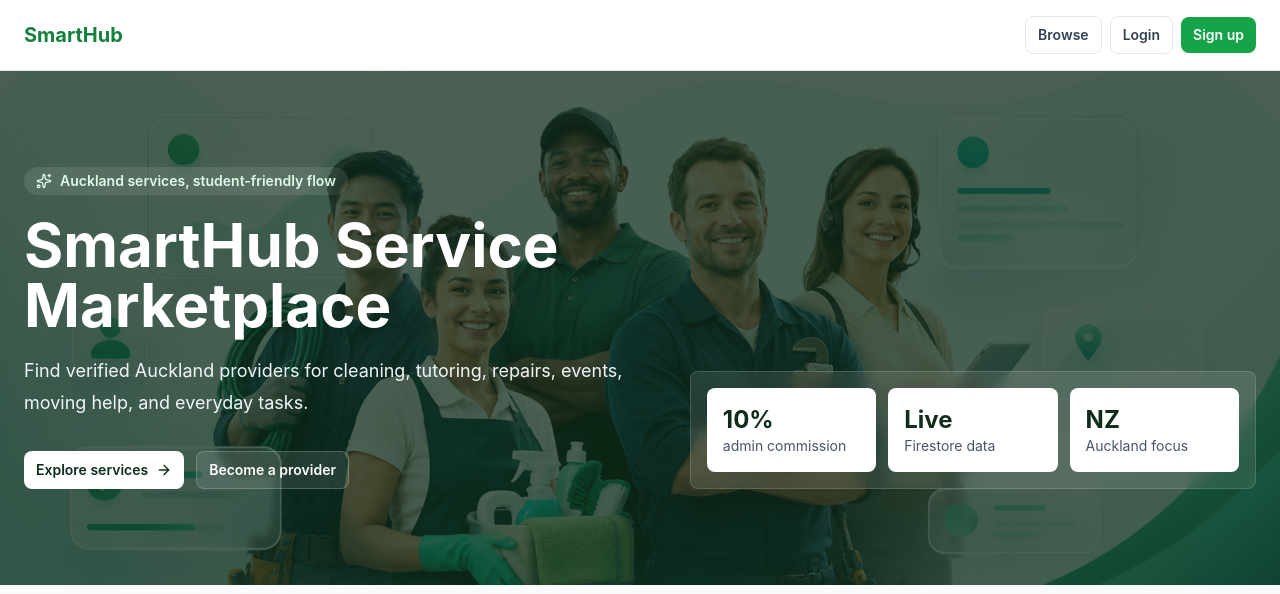
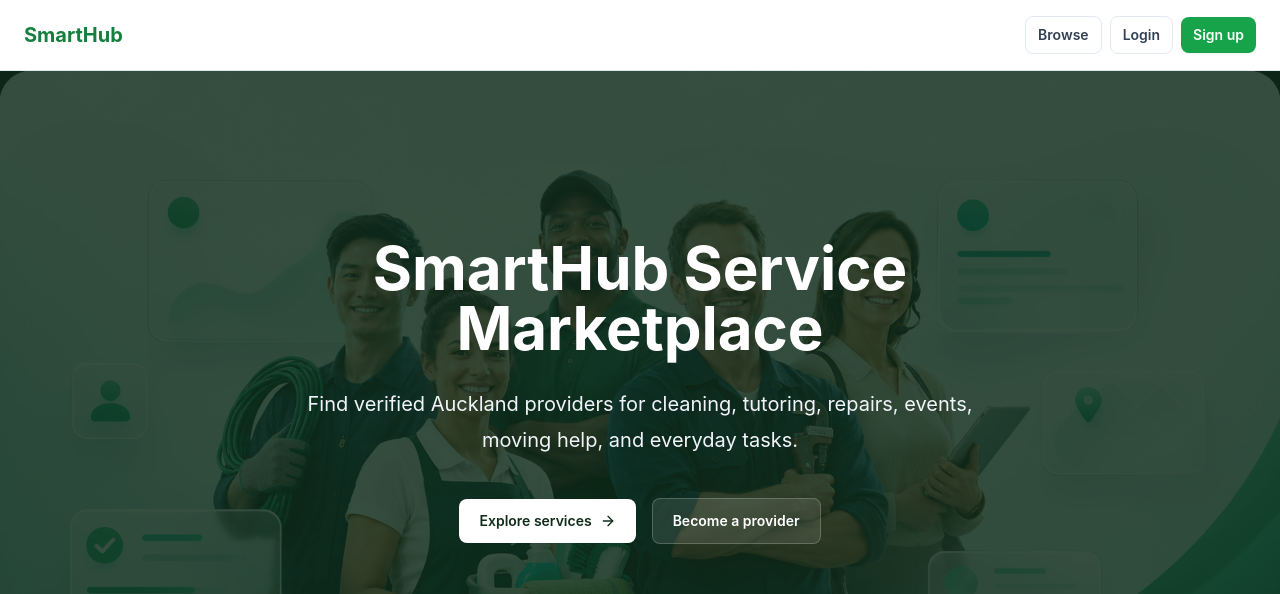
Before and after one commit to ayushx06/SmartHub-Service-request-system, a React (Vite) app: page / in a window 1280 px wide. Shown: the top 594 px of the page. Built offline with nearby package versions, Linux system fonts and the light colour scheme; no server answers; the database is empty.

Commit message:
Complete SmartHub service marketplace with Firebase authentication, role-based access control, provider verification, service management, bookings, categories, commissions and admin dashboard

```diff
--- a/src/pages/Landing.jsx
+++ b/src/pages/Landing.jsx
@@ -1,5 +1,5 @@
 import { collection, limit, orderBy, query, where } from 'firebase/firestore';
-import { ArrowRight, Search, ShieldCheck, Sparkles } from 'lucide-react';
+import { ArrowRight, Search, ShieldCheck } from 'lucide-react';
 import { useMemo, useState } from 'react';
 import { Link } from 'react-router-dom';
 import ServiceCard from '../components/ServiceCard.jsx';
@@ -31,35 +31,18 @@ export default function Landing() {
         </div>
       </header>
 
-      <section className="relative overflow-hidden bg-ink text-white">
+      <section className="relative flex min-h-[560px] items-center overflow-hidden bg-ink text-white sm:min-h-[640px]">
         <div className="absolute inset-0 bg-[url('/src/assets/service-marketplace-hero.png')] bg-cover bg-center opacity-25" />
-        <div className="relative mx-auto grid max-w-7xl gap-10 px-4 py-20 sm:px-6 lg:grid-cols-[1.05fr_0.95fr] lg:py-24">
-          <div className="max-w-2xl">
-            <p className="inline-flex items-center gap-2 rounded-full bg-white/10 px-3 py-1 text-sm font-semibold text-brand-100">
-              <Sparkles className="h-4 w-4" /> Auckland services, student-friendly flow
-            </p>
-            <h1 className="mt-5 text-4xl font-bold tracking-normal sm:text-6xl">SmartHub Service Marketplace</h1>
-            <p className="mt-5 text-lg leading-8 text-slate-100">
+        <div className="absolute inset-0 bg-ink/35" />
+        <div className="relative mx-auto flex max-w-7xl justify-center px-4 py-24 text-center sm:px-6 sm:py-28 lg:py-32">
+          <div className="max-w-3xl">
+            <h1 className="text-4xl font-bold tracking-normal sm:text-6xl">SmartHub Service Marketplace</h1>
+            <p className="mx-auto mt-7 max-w-2xl text-lg leading-8 text-slate-100 sm:text-xl sm:leading-9">
               Find verified Auckland providers for cleaning, tutoring, repairs, events, moving help, and everyday tasks.
             </p>
-            <div className="mt-8 flex flex-col gap-3 sm:flex-row">
-              <Link className="btn-primary bg-white text-ink hover:bg-brand-50" to="/services">Explore services <ArrowRight className="h-4 w-4" /></Link>
-              <Link className="btn-muted border-white/20 bg-white/10 text-white hover:bg-white/15" to="/provider-signup">Become a provider</Link>
-            </div>
-          </div>
-
-          <div className="self-end rounded-lg border border-white/15 bg-white/10 p-4 backdrop-blur">
-            <div className="grid gap-3 sm:grid-cols-3">
-              {[
-                ['10%', 'admin commission'],
-                ['Live', 'Firestore data'],
-                ['NZ', 'Auckland focus'],
-              ].map(([value, label]) => (
-                <div key={label} className="rounded-lg bg-white p-4 text-ink">
-                  <p className="text-2xl font-bold">{value}</p>
-                  <p className="text-sm text-slate-600">{label}</p>
-                </div>
-              ))}
+            <div className="mt-10 flex flex-col items-stretch justify-center gap-4 sm:flex-row sm:items-center">
+              <Link className="btn-primary bg-white px-5 py-3 text-ink hover:bg-brand-50" to="/services">Explore services <ArrowRight className="h-4 w-4" /></Link>
+              <Link className="btn-muted border-white/20 bg-white/10 px-5 py-3 text-white hover:bg-white/15" to="/provider-signup">Become a provider</Link>
             </div>
           </div>
         </div>
```
